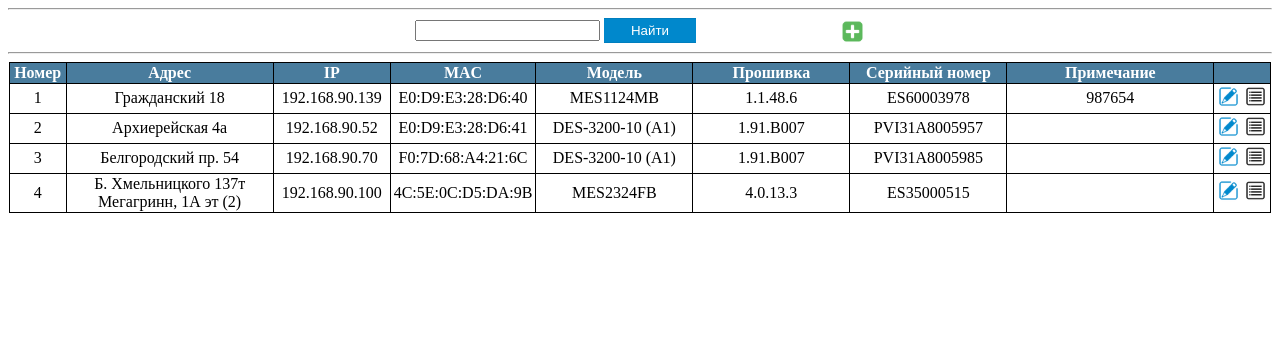
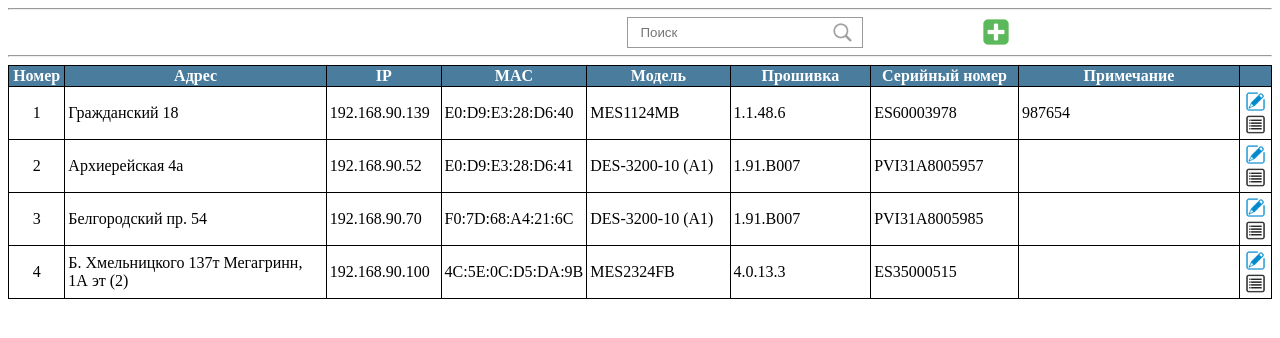
Before and after one commit to RamoneS-31rus/NOC, a Django app: page /network/switches in a window 1280 px wide; the page is wider, and only the part inside the window is pictured. Shown: the part 54-392 px from the top of that part. Run offline with Django 3.2, Linux system fonts and the light colour scheme; a user stored in the database is signed in; data comes from the database, SQL or seed files in the repository; both versions use the stored data as it was after the commit.

Commit message:
update: templates, css, network/filters

```diff
--- a/noc/network/filters.py
+++ b/noc/network/filters.py
@@ -1,8 +1,10 @@
 from django.db.models import Q
+from django.forms import TextInput
 from django_filters import FilterSet, CharFilter
 from .models import Vlan, Switch
 
 import re
+
 
 class VlanFilter(FilterSet):
     vlan_name = CharFilter(label='Vlan', field_name='vlan_name', lookup_expr='exact')
@@ -16,7 +18,7 @@ class SwitchFilter(FilterSet):
     # ip = filters.CharFilter(label='IP', field_name='ip', lookup_expr='exact')
     # mac = filters.CharFilter(label='', field_name='mac', lookup_expr='icontains')
     # model = filters.CharFilter(label='Модель', field_name='model', lookup_expr='icontains')
-    switch = CharFilter(label='', method='search')
+    switch = CharFilter(label='', method='search', widget=TextInput(attrs={'placeholder': 'Поиск'}))
 
     def search(self, queryset, name, value):
         ipv4_re = (
@@ -34,9 +36,8 @@ class SwitchFilter(FilterSet):
             value = value.upper().replace('-', ':')
             return Switch.objects.filter(mac=value)
         else:
-            print('FALSE')
             return Switch.objects.filter(
-                Q(address__icontains=value) | Q(serial=value))
+                Q(address__icontains=value) | Q(model=value) | Q(serial=value))
 
 
         # if len(value) < 2:
--- a/noc/network/forms.py
+++ b/noc/network/forms.py
@@ -42,12 +42,12 @@ class SwitchForm(forms.ModelForm):
         }
 
         widgets = {
-            'address': forms.TextInput(attrs={'size': 23}),
+            'address': forms.TextInput(attrs={'size': 30}),
             'ip': forms.TextInput(attrs={'size': 10}),
             'mac': forms.TextInput(attrs={'size': 13}),
             'model': forms.TextInput(attrs={'size': 23}),
             'firmware': forms.TextInput(attrs={'size': 23}),
             'serial': forms.TextInput(attrs={'size': 23}),
-            'note': forms.Textarea(attrs={'rows': 2}),
+            'note': forms.Textarea(attrs={'rows': 1}),
             'status': forms.CheckboxInput()
         }
--- a/noc/static/css/default.css
+++ b/noc/static/css/default.css
@@ -3,7 +3,6 @@
 	background-color: #497c9d;
 	font-family: Arial, Helvetica, sans-serif;
 }
-
 .navbar a {
 	float: left;
 	font-size: 16px;
@@ -12,12 +11,10 @@
 	padding: 14px 16px;
 	text-decoration: none;
 }
-
 .dropdown {
 	float: left;
 	overflow: hidden;
 }
-
 .dropdown .dropbtn {
 	font-size: 16px;
 	border: none;
@@ -28,12 +25,10 @@
 	font-family: inherit;
 	margin: 0;
 }
-
 .navbar a:hover, .dropdown:hover .dropbtn, .dropdown-pro:hover .dropbtn-pro{
 	background-color: #f9f9f9;
 	color: black;
 }
-
 .dropdown-content {
 	display: none;
 	position: absolute;
@@ -42,7 +37,6 @@
 	box-shadow: 0px 8px 16px 0px rgba(0,0,0,0.2);
 	z-index: 1;
 }
-
 .dropdown-content a {
 	float: none;
 	color: black;
@@ -51,20 +45,16 @@
 	display: block;
 	text-align: left;
 }
-
 .dropdown-content a:hover {
 	background-color: #ddd;
 }
-
 .dropdown:hover .dropdown-content {
 	display: block;
 }
-
 .dropdown-pro {
 	float: right;
 	overflow: hidden;
 }
-
 .dropdown-pro .dropbtn-pro {
 	font-size: 16px;
 	border: none;
@@ -75,7 +65,6 @@
 	font-family: inherit;
 	margin: 0;
 }
-
 .dropdown-content-pro {
 	display: none;
 	position: absolute;
@@ -85,7 +74,6 @@
 	z-index: 1;
 	right: 1px;
 }
-
 .dropdown-content-pro a {
 	float: none;
 	color: black;
@@ -94,11 +82,9 @@
 	display: block;
 	text-align: left;
 }
-
 .dropdown-content-pro a:hover {
 	background-color: #ddd;
 }
-
 .dropdown-pro:hover .dropdown-content-pro {
 	display: block;
 }
@@ -162,6 +148,46 @@ button {
 .table_detail td {
 	text-align: center;
 }
+/* *** */
+.switch-detail {
+	border-collapse: collapse; /* Убирает двойные линии между ячейками */
+	border-spacing: 1px; /* Расстояние между ячейками */
+	table-layout: fixed;
+	margin: auto;
+}
+.switch-detail th, td {
+	border: 1px solid black; /* Граница вокруг ячеек */
+	padding: 1px 3px; /* Поля вокруг текста */
+	word-wrap:break-word; /* Перенос текста на новую строку, если не помещается */
+}
+.switch-detail th {
+	background: #497c9d;
+	color: #fff;
+}
+
+.switch-form {
+	border-collapse: collapse; /* Убирает двойные линии между ячейками */
+	/*width: 100%; /* Ширина таблицы */
+	border-spacing: 1px; /* Расстояние между ячейками */
+	table-layout: fixed;
+	margin: auto;
+}
+.switch-form th, td {
+	border: 1px solid black; /* Граница вокруг ячеек */
+	padding: 1px 3px; /* Поля вокруг текста */
+	word-wrap:break-word; /* Перенос текста на новую строку, если не помещается */
+}
+.switch-form th {
+	background: #497c9d;
+	color: #fff;
+}
+.switch-form input {
+	padding: 1px 3px;
+}
+.switch-form Textarea {
+	vertical-align: middle;
+}
+/* *** */
 
 .button_edit {
   display: inline-block;
@@ -179,7 +205,6 @@ button {
 .button_edit:active { background: linear-gradient(#f59500, #f5ae00) #f59500; }
 
 .button_add {
-
   display: inline-block;
   margin-left: 41%;
   color: white;
@@ -224,34 +249,49 @@ button {
 
 .table_gpon {
 	border-collapse: collapse; /* Убирает двойные линии между ячейками */
-    /*width: 100%; /* Ширина таблицы */
 	border-spacing: 1px; /* Расстояние между ячейками */
 	table-layout: fixed;
-    margin: auto;
+	margin: auto;  /* при значении auto объект центруется по горизонтали */
 }
-.table_gpon th, td {
-
+.table_gpon th {
 	border: 1px solid black; /* Граница вокруг ячеек */
 	padding: 1px 3px; /* Поля вокруг текста */
 	word-wrap:break-word; /* Перенос текста на новую строку, если не помещается */
-}
-.table_gpon th {
 	background: #497c9d;
 	color: #fff;
+}
+.table_gpon td {
+	padding: 3px;
 }
 .table_gpon tr:hover {
 	background: #ddd;
 }
-.table_gpon td {
-	text-align: center;
+.table_gpon td ul {
+	list-style: none;
+	padding: 0;
+	margin: 0;
 }
-.table_gpon td a{
-    text-align: center; /* Текст по центру */
+.table_gpon td li {
+	display:inline-block;
+	margin-left: 1px;
+	margin-right: 1px;
+}
+.table_gpon td li button {
+	background-color:transparent;
+	border-color:transparent;
+	height: 25px;
+	width: 25px;
+	padding: 0;
+}
+.table_gpon td button img {
+	vertical-align: middle;
+}
+.table_gpon td a {
 	text-decoration: none; /* Отменяем подчеркивание у ссылки */
-    left: 0; right: 0; /* По ширине ячейки */
-    top: 0; bottom: 0; /* По высоте ячейки */
 	color: #497c9d; /* Цвет ссылок */
-    padding: 5px; /* Поля вокруг текста */
+}
+.table_gpon td a img {
+	vertical-align: middle;
 }
 
 .table_gpon_form {
@@ -272,38 +312,40 @@ button {
 .table_gpon_form td {
 	text-align: center;
 }
+.table_gpon_form Textarea {
+	vertical-align: middle;
+}
 
-.actions_1 {
+.actions-1 {
 	text-align: center;
   padding: 0;
   margin: 0;
 }
-.actions_1 li {
+.actions-1 li {
 	display:inline-block;
 	margin: 0 70px; /* расстояние между пунктами по ширине */
 }
- .actions_1 li img, .actions_1 li a{
+.actions-1 li img, .actions-1 li a{
 	vertical-align: middle; /* центровка по вертикали */
 }
-.actions_2 {
-		list-style: none;
+
+.actions-3 {
   padding: 0;
-    margin: 0;
+  margin: auto;
+  width: 1410px;
 }
-.actions_2 li {
+.actions-3 li {
 	display:inline-block;
-	text-align: center;
+	margin: 0 0 0 44%; /* расстояние между пунктами по ширине */
 }
-.actions_2 li img, .actions_2 li a, .actions_2 li button{
-		display: block;
-  	margin: 0 auto;
-  	padding: 0;
+.actions-3 li img, .actions_1 li a{
+	vertical-align: middle; /* центровка по вертикали */
 }
+
 /*.status li {
 	display:inline-block;
 	width:10%;
 }*/
-
 
 /*.table_gpon td a{*/
     /*position: absolute; /* Абсолютное позиционирование */
@@ -391,3 +433,16 @@ a.button15:active {
 	border-top-right-radius: 5px;
 	border-bottom-right-radius: 5px;
 }
+
+.search {
+	outline: 1px solid #9A9A9A;
+	padding-left: 10px;
+}
+.search input {
+	border:none;  /* Отключаем рамку у поля ввода */
+	vertical-align: middle;
+}
+.search input :active, :focus {  /* Отключаем рамку при выделении поля ввода */
+	outline: 0;
+	outline-offset: 0;
+}
--- a/noc/templates/gpon/house_list.html
+++ b/noc/templates/gpon/house_list.html
@@ -5,7 +5,7 @@
 {% block content %}
 
 <hr>
-<ul class="actions_1">
+<ul class="actions-1">
     <li>
         <form method="GET">
             {{ filterset.form }}
--- a/noc/templates/gpon/request_form_create.html
+++ b/noc/templates/gpon/request_form_create.html
@@ -6,7 +6,7 @@
 
 <form method="POST">
     {% csrf_token %}
-    <table class="table_gpon_form" style="width: auto; align: center;">
+    <table class="table_gpon_form">
     <tr>
         <th style="width: 170px">
             ФИО
--- a/noc/templates/network/switch_form.html
+++ b/noc/templates/network/switch_form.html
@@ -10,7 +10,7 @@
         {{form.mac.errors}}
         {{form.serial.errors}}
     </div>
-    <table class="table_detail">
+    <table class="switch-form">
     <tr>
         <th>
             Адрес
@@ -60,7 +60,7 @@
     </table>
     <br>
     <div style="text-align: center">
-        <button class="button_add_form" type="submit">Добавить</button>
+        <button class="button_add_form" type="submit">Сохранить</button>
         <a class="button_cancel_form" href="javascript:window.history.back()" role="button">Отменить</a>
     </div>
 </form>
--- a/noc/templates/network/switch_list.html
+++ b/noc/templates/network/switch_list.html
@@ -5,17 +5,19 @@
 {% block content %}
 
 <hr>
-<ul class="actions_1">
-    <li>
+<ul class="actions-3">
+    <li class="search">
         <form method="GET">
             {{ filterset.form }}
-            <button class="button_cancel_form" type="submit">Найти</button>
+            <button style="background-color:transparent; border-color:transparent" type="submit">
+                <img src="/static/images/icon_search.png" width="23" height="23">
+            </button>
         </form>
     </li>
-    <li>
+    <li style="position: absolute; right: 268px; top: 70px">
         {% if is_Administrators %}
         <a href="{% url 'switch_create' %}" title="Добавить коммутатор">
-            <img src="/static/images/icon_add.png" width="25" height="25">
+            <img src="/static/images/icon_add.png" width="32" height="32">
         </a>
         {% endif %}
     </li>
@@ -28,7 +30,7 @@
             <th style="width: 50px">
                 Номер
             </th>
-            <th style="width: 200px">
+            <th style="width: 300px">
                 Адрес
             </th>
             <th style="width: 110px">
@@ -46,14 +48,14 @@
             <th style="width: 150px">
                 Серийный номер
             </th>
-            <th style="width: 200px">
+            <th style="width: 250px">
                 Примечание
             </th>
             <th></th>
         </tr>
     {% for switch in object_list %}
         <tr>
-            <td>
+            <td style="text-align: center">
                 {{ switch.order }}
             </td>
             <td>
@@ -78,7 +80,7 @@
                 {{ switch.note }}
             </td>
             <td>
-                <ul class="actions_2" style="text-align: center">
+                <ul class="actions-2" style="text-align: center">
                     <li>
                         <a href="{% url 'switch_update' switch.pk %}" title="Изменить">
                             <img src="/static/images/icon_edit.png" width="23" height="23">
```
Also changed, not shown: noc/templates/gpon/requests_in_progress.html (+4 -5 lines), noc/templates/network/switch_detail.html (+7 -10 lines), noc/db.sqlite3, noc/static/images/icon_search.png (added). Lines whose indentation alone changed are shown as unchanged.
